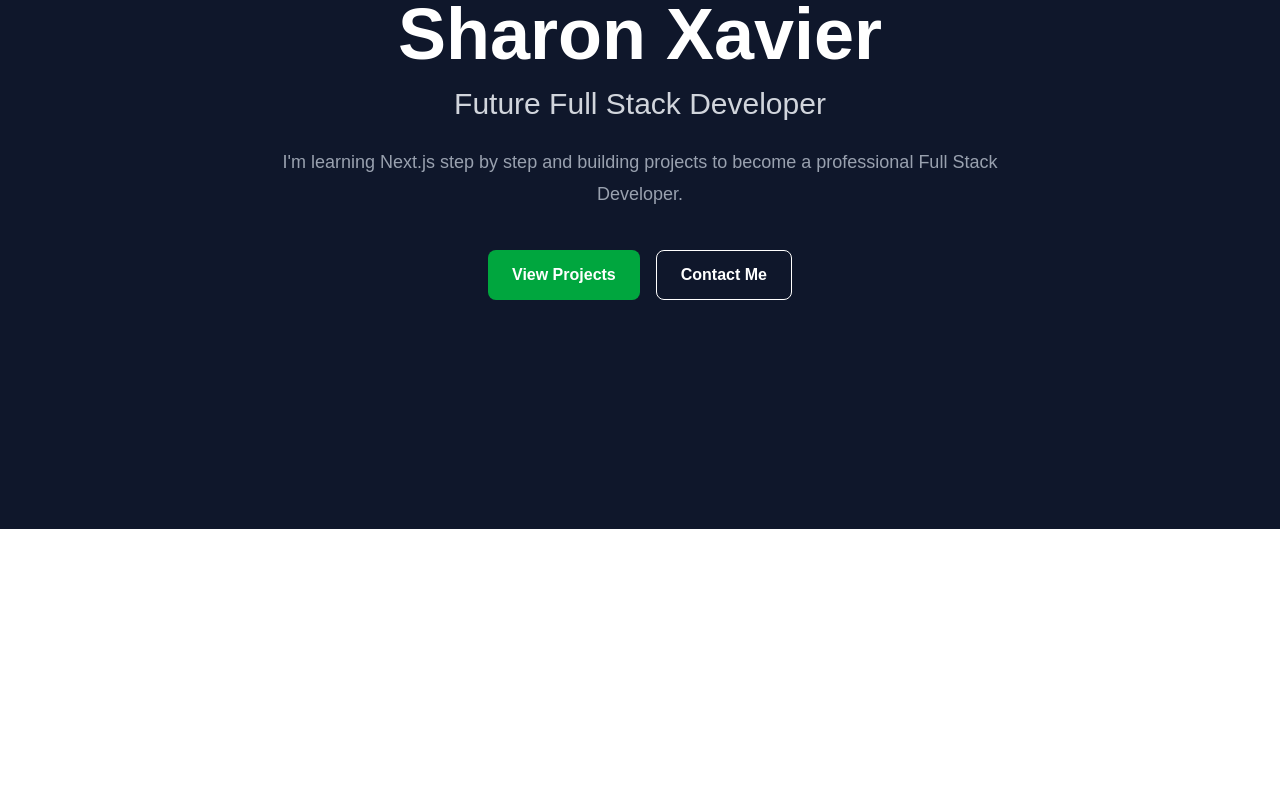
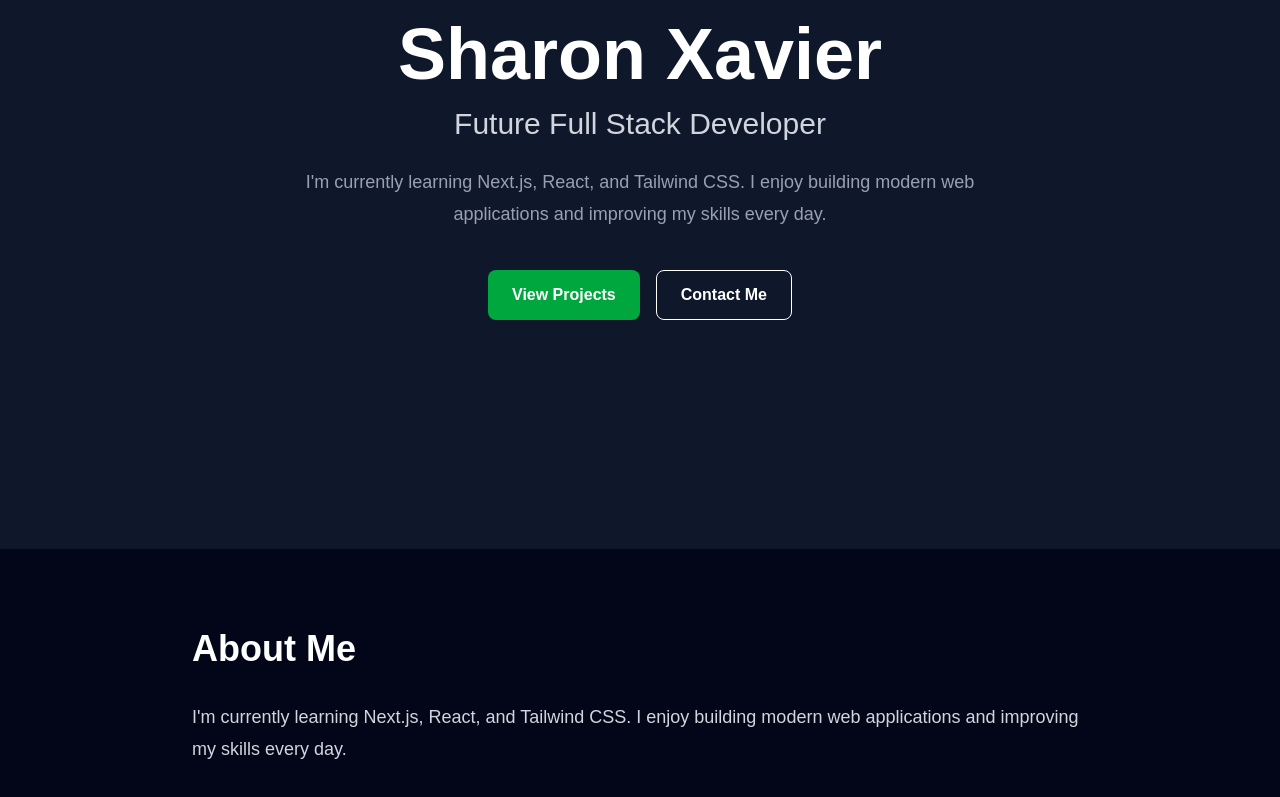
Before and after one commit to x-sharn/Proj1, a Next.js app: page / in a window 1280 px wide. Shown: the part 359-1156 px from the top of the page. Before the commit the page ends 888 px from the top, so only its background shows below. Built offline with nearby package versions, Linux system fonts and the light colour scheme.

Commit message:
feat: add profile data and about section

```diff
--- a/src/app/page.jsx
+++ b/src/app/page.jsx
@@ -1,5 +1,7 @@
 import Navbar from '@/components/Navbar';
 import Hero from "@/components/Hero";
+import profile from "@/data/profile";
+import About from "@/components/About";
 
 export default function Home() {
   return (
@@ -7,13 +9,17 @@ export default function Home() {
       <Navbar
         name="Sharon Xavier"
         role="Future Full Stack Developer"
-        company="India"
+        location="India"
       />
 
       <Hero
-        name="Sharon Xavier"
-        role="Future Full Stack Developer"
-        description="I'm learning Next.js step by step and building projects to become a professional Full Stack Developer."
+        name={profile.name}
+        role={profile.role}
+        description={profile.about}
+      />
+
+      <About
+        about={profile.about}
       />
     </>
   );
--- /dev/null
+++ b/src/components/About.jsx
@@ -0,0 +1,17 @@
+export default function About({ about }) {
+  return (
+    <section className="bg-slate-950 text-white py-20 px-6">
+      <div className="max-w-4xl mx-auto">
+
+        <h2 className="text-4xl font-bold mb-8">
+          About Me
+        </h2>
+
+        <p className="text-gray-300 leading-8 text-lg">
+          {about}
+        </p>
+
+      </div>
+    </section>
+  );
+}
--- /dev/null
+++ b/src/data/profile.js
@@ -0,0 +1,14 @@
+const profile = {
+  name: "Sharon Xavier",
+
+  role: "Future Full Stack Developer",
+
+  location: "India",
+
+  about:
+    "I'm currently learning Next.js, React, and Tailwind CSS. I enjoy building modern web applications and improving my skills every day.",
+
+  email: "sharon@example.com",
+};
+
+export default profile;
```
